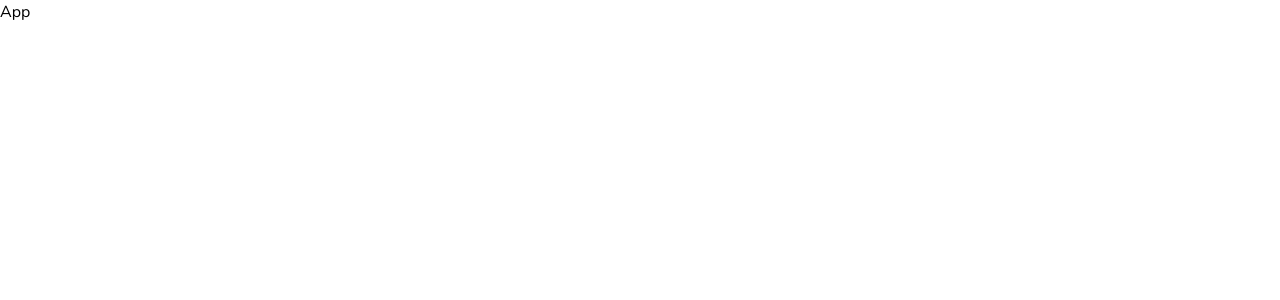
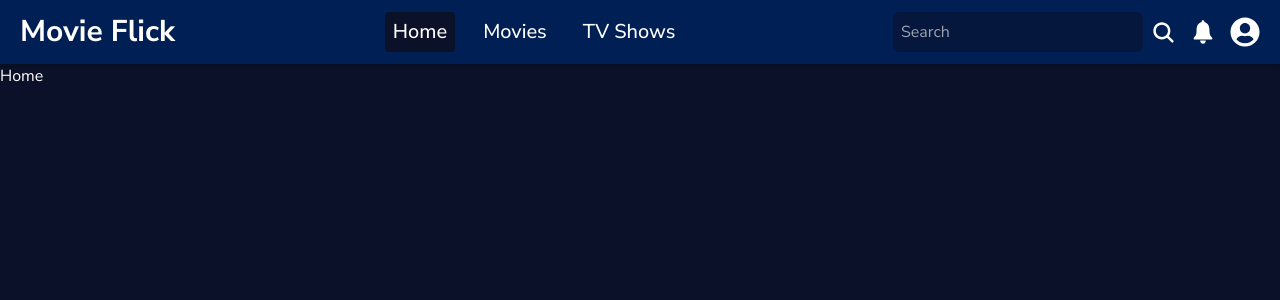
Before and after one commit to muhammed-jasir/Movie-Flick, a React (Create React App) app: page / in a window 1280 px wide. Shown: the top 300 px of the page. Built offline with nearby package versions, Linux system fonts and the light colour scheme.

Commit message:
header created

```diff
--- a/package.json
+++ b/package.json
@@ -8,6 +8,8 @@
     "@testing-library/user-event": "^13.2.1",
     "react": "^18.3.1",
     "react-dom": "^18.3.1",
+    "react-icons": "^5.3.0",
+    "react-router-dom": "^6.26.1",
     "react-scripts": "5.0.1",
     "web-vitals": "^2.1.0"
   },
--- a/src/App.js
+++ b/src/App.js
@@ -1,9 +1,23 @@
 import React from 'react'
+import { BrowserRouter, Route, Routes } from 'react-router-dom'
+import Header from './components/Header'
+import Home from './pages/Home'
+import Movies from './pages/Movies'
+import Tv from './pages/Tv'
 
 const App = () => {
-  return (
-    <div>App</div>
-  )
+    return (
+        <main>
+            <BrowserRouter>
+                <Header />
+                <Routes>
+                <Route path='/' element={<Home />} />
+                <Route path='/movies' element={<Movies />} />
+                <Route path='/tv' element={<Tv />} />
+                </Routes>
+            </BrowserRouter>
+        </main>
+    )
 }
 
 export default App
--- /dev/null
+++ b/src/components/Header.jsx
@@ -0,0 +1,83 @@
+import React, { useState } from 'react'
+import { FaUserCircle } from 'react-icons/fa'
+import { IoIosNotifications } from 'react-icons/io'
+import { IoMenu, IoSearch } from 'react-icons/io5'
+import { Link, NavLink } from 'react-router-dom'
+
+const Header = () => {
+    const [navbarToggle, setNavbarToggle] = useState(false);
+    const [searchInput, setSearchInput] = useState(null);
+
+    const navLinks = [
+        {
+            label: 'Home',
+            href: '/',
+        },
+        {
+            label: 'Movies',
+            href: '/movies',
+        },
+        {
+            label: 'TV Shows',
+            href: '/tv',
+        },
+    ];
+
+    const handleSubmit = (e) => {
+        e.preventDefault();
+
+        console.log(searchInput);
+    }
+
+    return (
+        <header className='relative w-full z-10 py-3 px-5 bg-[#001F54] text-[#FFFFFF] shadow-md'>
+            <div className='w-full flex gap-10 justify-between items-center '>
+                <Link to='/'>
+                    <h1 className='text-3xl font-bold whitespace-nowrap'>
+                        Movie Flick
+                    </h1>
+                </Link>
+
+                <nav className={`hidden absolute sm:flex flex-col top-16 left-0 w-full py-3 px-5 md:px-0 md:py-0 md:w-auto bg-[#001F54] md:bg-transparent md:static md:flex md:flex-row items-center gap-1 md:gap-5 ${navbarToggle ? 'sm:block' : 'sm:hidden'}`}>
+                    {
+                        navLinks.map((navLink) => (
+                            <NavLink
+                                to={navLink.href}
+                                key={navLink.label}
+                                className={({ isActive }) => `${isActive && 'bg-[#0A1128]'}
+                                    text-xl font-medium w-full text-center py-1.5 px-0 md:px-2 hover:bg-[#0A1128] whitespace-nowrap rounded`}
+                            >
+                                {navLink.label}
+                            </NavLink>
+                        ))
+                    }
+                </nav>
+
+                <div className='flex items-center gap-3'>
+                    <form className='hidden lg:flex gap-2 items-center' onSubmit={handleSubmit}>
+                        <input
+                            type='text'
+                            placeholder='Search'
+                            className='px-2 py-2 w-[250px] rounded-md bg-[#0a112886] outline-none'
+                            onChange={(e) => setSearchInput(e.target.value)}
+                        />
+
+                        <button>
+                            <IoSearch size={25} className='cursor-pointer' />
+                        </button>
+                    </form>
+
+                    <IoSearch size={30} className='cursor-pointer block lg:hidden' />
+                    <IoIosNotifications size={30} className='cursor-pointer' />
+                    <FaUserCircle size={30} className='cursor-pointer' />
+
+                    <div className='hidden sm:block md:hidden'>
+                        <IoMenu size={30} onClick={() => setNavbarToggle(!navbarToggle)} className='cursor-pointer' />
+                    </div>
+                </div>
+            </div>
+        </header>
+    )
+}
+
+export default Header
--- a/src/index.css
+++ b/src/index.css
@@ -9,4 +9,6 @@ body {
     padding: 0;
     box-sizing: border-box;
     font-family: "Nunito Sans", sans-serif;
+    background-color: #0A1128;
+    color: #FFFFFF;
 }
--- /dev/null
+++ b/src/pages/Home.jsx
@@ -0,0 +1,9 @@
+import React from 'react'
+
+const Home = () => {
+  return (
+    <div className=''>Home</div>
+  )
+}
+
+export default Home
--- /dev/null
+++ b/src/pages/Movies.jsx
@@ -0,0 +1,9 @@
+import React from 'react'
+
+const Movies = () => {
+  return (
+    <div>Movies</div>
+  )
+}
+
+export default Movies
--- /dev/null
+++ b/src/pages/Tv.jsx
@@ -0,0 +1,9 @@
+import React from 'react'
+
+const Tv = () => {
+  return (
+    <div>Tv</div>
+  )
+}
+
+export default Tv
```
Also changed, not shown: 1 other file (tests, documents, lock files or other folders).
